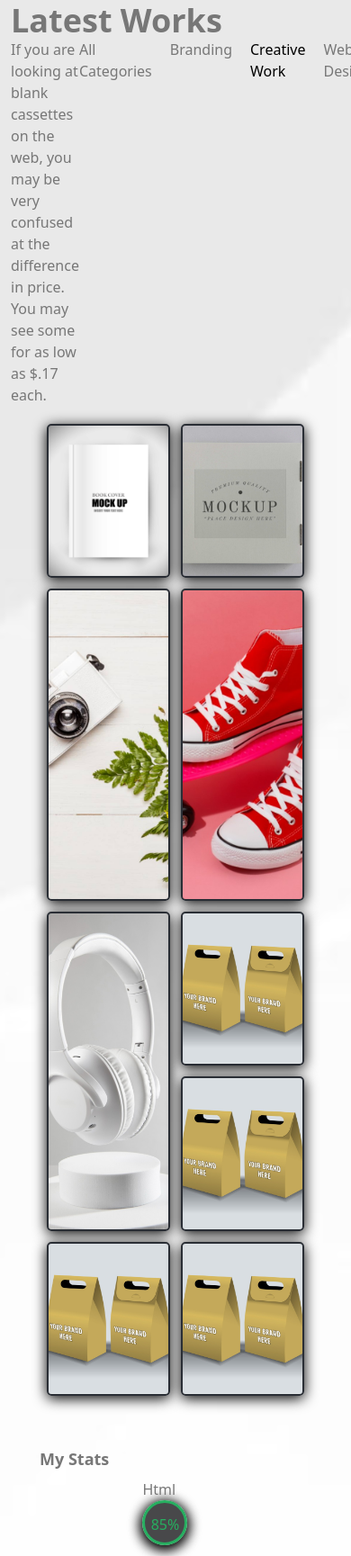
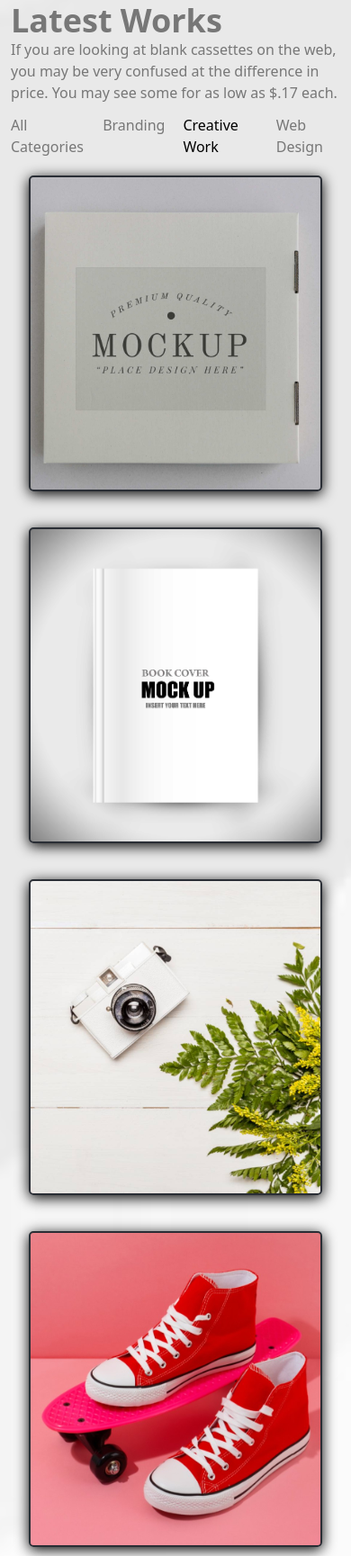
Before and after one commit to CHIBUZOR-coder/Intern_Portfolio, a website: page index.html in a window 390 px wide. Shown: the part 1605-3334 px from the top of the page at 90% size. Drawn offline with Linux system fonts and the light colour scheme.

Commit message:
portfolio responsiveness

```diff
--- a/index.html
+++ b/index.html
@@ -283,7 +283,7 @@
 
             <div class="div px-3 md:px-7">
                 <p class="h_lines">Latest Works</p>
-                <div class="flex flex-row ">
+                <div class="flex gap-3 flex-col md:flex-row ">
                     <div class="flex-1">
                         <p>
                             If you are looking at blank cassettes on the web, you may be very confused at the difference
@@ -338,18 +338,11 @@
        -->
 
                 <div
-                    class="h-grid md:mt-10 px-10 relative pt-5 w-full mx-auto grid gap-3 md:gap-10 grid-cols-2 md:grid-cols-3">
-                    <div class="project show_child child1 tlist ">
-                        <div class="picon  hover:bg-child2 ">
-                            <div class="source">
-                                <p class="flex justify-center">Book Cover</p>
-                                <p class="flex justify-center">Package</p>
-                                <P class="flex justify-center">Mockup</P>
-                                <p class="flex justify-center text-xs">Mockup</p>
-                            </div>
-                        </div>
-                    </div>
-                    <div class="project hover:bg-child1 show_child child2 tlist ">
+                    class=" h-smgrid md:h-grid md:mt-10 px-5 md:px-10 relative pt-5 w-full mx-auto grid gap-10 grid-cols-1 md:grid-cols-3">
+
+
+
+                    <div class="project show_child child2 tlist ">
                         <div class="picon   hover:bg-child1">
                             <div class="source">
                                 <p class="flex justify-center">Premium</p>
@@ -361,7 +354,19 @@
                         </div>
                     </div>
 
-                    <div class="project child3 row-span-2 show_child tlist ">
+
+                    <div class="project show_child child1 tlist ">
+                        <div class="picon  hover:bg-child2 ">
+                            <div class="source">
+                                <p class="flex justify-center">Book Cover</p>
+                                <p class="flex justify-center">Package</p>
+                                <P class="flex justify-center">Mockup</P>
+                                <p class="flex justify-center text-xs">Mockup</p>
+                            </div>
+                        </div>
+                    </div>
+
+                    <div class="project child3 row-span-1 md:row-span-2 show_child tlist ">
                         <div class="picon  hover:bg-child3 ">
                             <div class="source">
                                 <p class="flex justify-center">White Space</p>
@@ -371,7 +376,7 @@
                         </div>
                     </div>
 
-                    <div class="project child4  row-span-2 show_child tlist ">
+                    <div class="project child4  row-span-1 md:row-span-2 show_child tlist ">
                         <div class="picon  hover:bg-child4 ">
                             <div class="source">
                                 <p class="flex justify-center">Red Shoe</p>
@@ -379,7 +384,7 @@
                             </div>
                         </div>
                     </div>
-                    <div class="project child5 row-span-2  show_child tlist ">
+                    <div class="project child5 row-span-1 md:row-span-2  show_child tlist ">
                         <div class="picon  hover:bg-child5">
                             <div class="source">
                                 <p class="flex justify-center">Headphone</p>
@@ -400,7 +405,7 @@
                         </div>
                     </div>
 
-                    <div class="project child6  show_child tlist ">
+                    <div class="project child7  show_child tlist ">
                         <div class="picon  hover:bg-child6 ">
                             <div class="source">
                                 <p class="flex justify-center">Your Brand</p>
@@ -410,21 +415,22 @@
                         </div>
                     </div>
 
-                    <div class="project child6  show_child tlist ">
+                    <div class="project child8  show_child tlist ">
                         <div class="picon  hover:bg-child6 ">
                             <div class="source">
-                                <p class="flex justify-center">Your Brand</p>
-                                <p class="flex justify-center text-xs">Here</p>
+                                <p class="flex justify-center">Abstract Eps10</p>
+                                <p class="flex justify-center text-xs">Typography</p>
                             </div>
 
                         </div>
                     </div>
 
-                    <div class="project child6  show_child tlist ">
+                    <div class="project child9  show_child tlist ">
                         <div class="picon  hover:bg-child6 ">
                             <div class="source">
-                                <p class="flex justify-center">Your Brand yy</p>
-                                <p class="flex justify-center text-xs">Here</p>
+                                <p class="flex justify-center">Appartment</p>
+                                <p class="flex justify-center">Design</p>
+                                <p class="flex justify-center text-xs">Branding</p>
                             </div>
 
                         </div>
--- a/input.css
+++ b/input.css
@@ -161,6 +161,35 @@
     background: url(images/box1.jpg) center center/ cover;
 }
 
+.child7 {
+    background: url(images/resrant1.jpg) center center/ cover;
+}
+
+.child8 {
+    background: url(images/abstract.jpg) center center/ cover;
+}
+
+.child9 {
+    background: url(images/house.jpg) center center/ cover;
+}
+
+
+
+
+
+
+
+
+
+
+
+
+
+
+
+
+
+
 
 .childd1 {
     background: url(images/webdev.jpg) center center/ cover;
@@ -187,9 +216,6 @@
 .childd6 {
     background: url(images/dataa.jpg) center center/ cover;
 }
-
-
-
 
 
 
@@ -712,6 +738,7 @@ textarea {
 
 }
 
+
 .slieShow {
     box-shadow: var(--box--shadow-2);
 }
--- a/tailwind.config.js
+++ b/tailwind.config.js
@@ -6,7 +6,8 @@ module.exports = {
       height: {
         big_h: "20rem",
         ppa: "47vh",
-        grid: "1100px",
+        grid: "900px",
+        smgrid:"3500px",
       },
       margin: {
         ppaa: "180px",
```
Also changed, not shown: images/resrant1.jpg (added), images/restrant.jpg (added), style.css.
